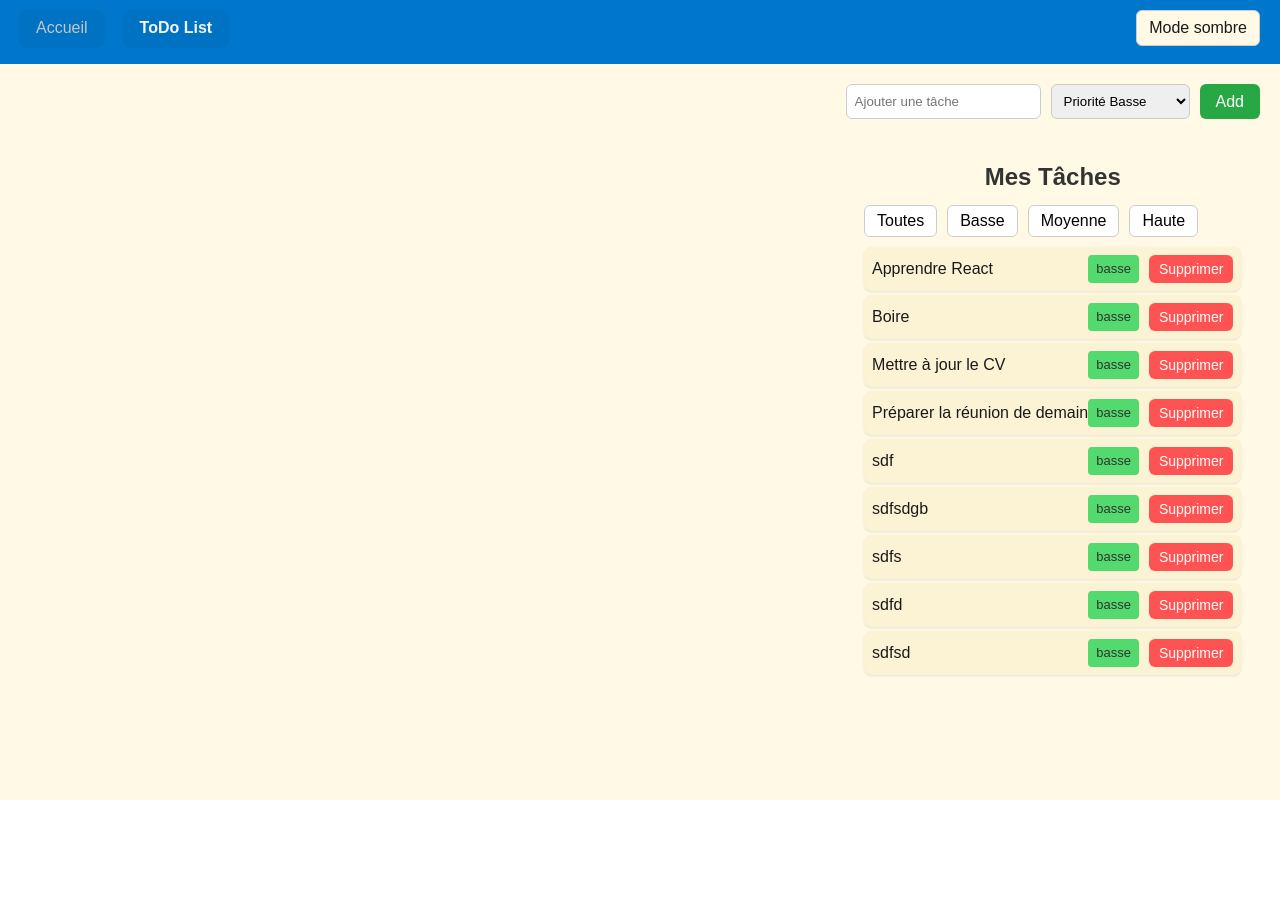
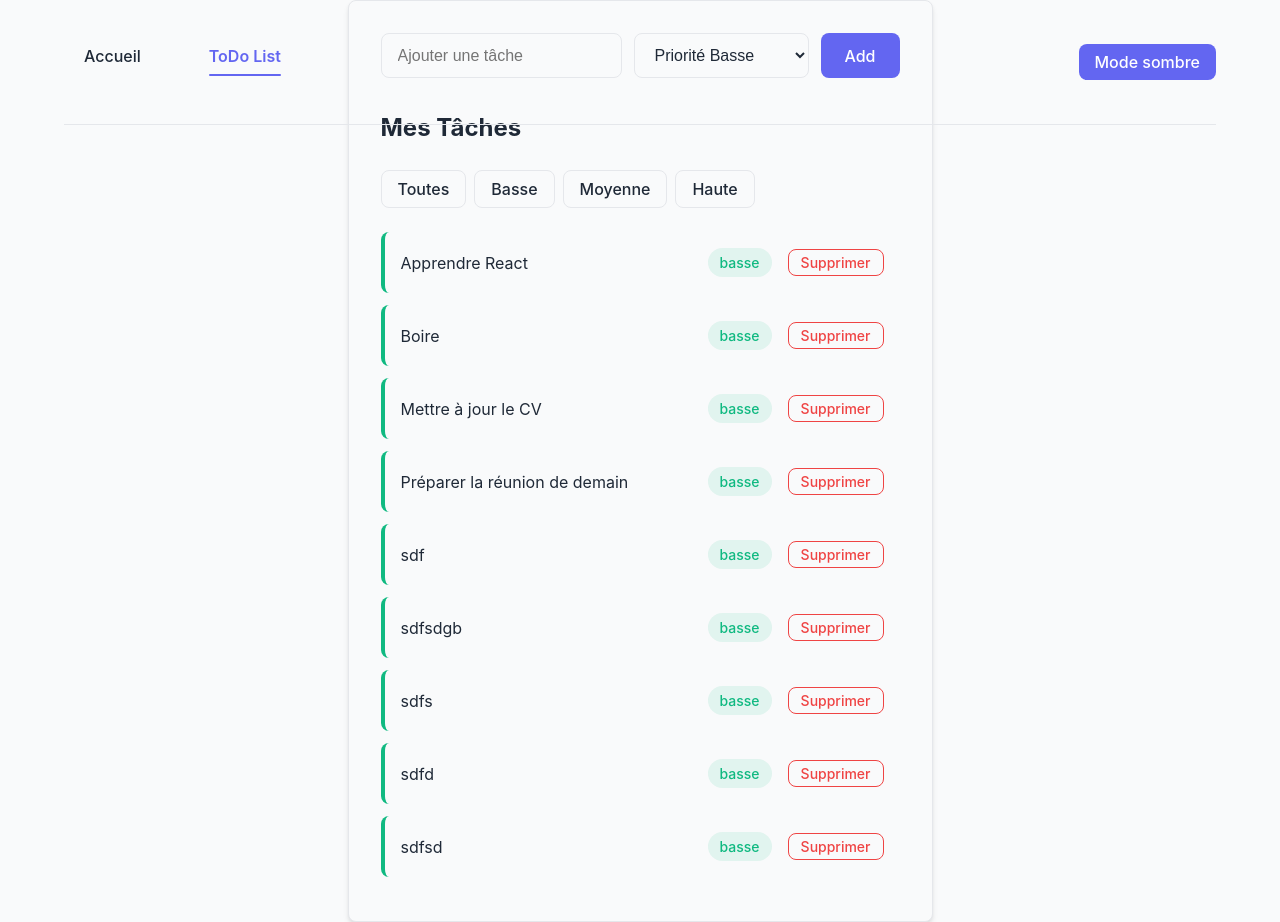
Before and after one commit to JneiraS/TodoReact, a React (Vite) app: page /todo in a window 1280 px wide. Before the commit the page ends 800 px from the top, so only its background shows below. Built offline with nearby package versions, Linux system fonts and the light colour scheme; data requests are answered from the project's data file.

Commit message:
style updated

```diff
--- a/src/App.css
+++ b/src/App.css
@@ -1,215 +1,352 @@
-/* Reset de base */
 :root {
-  --primary-color: #0077cc;
-  --secondary-color: #f5f5f5;
-  --text-color: #333;
-  --color-bg: #fff9e6;
-  --color-bg-c: #fcf3d5;
-  --color-text: #1a1a1a;
-  --height-nav : 4em;
+  --primary-color: #6366f1;
+  --primary-light: #818cf8;
+  --primary-dark: #4f46e5;
+  --success-color: #10b981;
+  --warning-color: #f59e0b;
+  --danger-color: #ef4444;
+  --gray-50: #f9fafb;
+  --gray-100: #f3f4f6;
+  --gray-200: #e5e7eb;
+  --gray-300: #d1d5db;
+  --gray-600: #4b5563;
+  --gray-700: #374151;
+  --gray-800: #1f2937;
+  --gray-900: #111827;
+  --border-radius: 8px;
+  --box-shadow: 0 4px 6px -1px rgba(0, 0, 0, 0.1), 0 2px 4px -1px rgba(0, 0, 0, 0.06);
+  --transition: all 0.2s ease-in-out;
+
+  /* Mode clair par défaut */
+  --bg-color: var(--gray-50);
+  --card-bg: var(--gray-50);
+  --text-color: var(--gray-800);
+  --border-color: var(--gray-200);
 }
 
+
 [data-theme="dark"] {
-  --color-bg: #1a1a1a;
-  --color-text: #fff9e6;
-  --color-bg-c: #202020;
+  --bg-color: var(--gray-900);
+  --card-bg: var(--gray-900);
+  --text-color: var(--gray-100);
+  --border-color: var(--gray-700);
 }
 
 
 * {
-  box-sizing: border-box;
   margin: 0;
   padding: 0;
-  font-family: Arial, sans-serif;
+  box-sizing: border-box;
 }
 
 body {
-  background-color: var(--color-bg);
-  color: #333;
-  padding: 20px;
+  font-family: 'Inter', 'Segoe UI', system-ui, sans-serif;
+  background-color: var(--bg-color);
+  color: var(--text-color);
+  line-height: 1.5;
+  transition: var(--transition);
+  min-height: 100vh;
 }
 
-/* Navbar */
+#root {
+  max-width: 1200px;
+  margin: 0 auto;
+  padding: 0 1rem;
+}
+
+/* Navigation */
 .navbar {
   position: fixed;
+  top: 0;
+  left: 5%;
+  width: 90%;
+
   display: flex;
-  height: var(--height-nav);
-  top: 0;
-  left: 0;
-  background-color: #0077cc;
-  padding: 10px 20px;
-  width: 100%;
-  margin-bottom: 20px;
+  justify-content: space-between;
+  align-items: center;
+  padding: 1.25rem 0;
+  margin-bottom: 2rem;
+  border-bottom: 1px solid var(--border-color);
 }
 
 .nav-list {
+  display: flex;
   list-style: none;
-  display: flex;
-  gap: 20px;
-}
-
-.nav-item {
-background-color: #0072c4;
-
-
+  gap: 2rem;
 }
 
 .nav-item a {
-  color: rgb(197, 197, 197);
   text-decoration: none;
-  font-weight: lighter;
+  color: var(--text-color);
+  font-weight: 500;
+  padding: 0.5rem 0;
+  position: relative;
+  transition: var(--transition);
+}
+
+.nav-item a:hover {
+  color: var(--primary-color);
 }
 
 .nav-item a.active {
-font-weight: bolder;
-color: whitesmoke;
+  color: var(--primary-color);
+  font-weight: 600;
 }
 
-.todo_container {
-  display: flex;
-  position: fixed;
-  right: 0;
-  top: calc(var(--height-nav) + 0px);
-  flex-direction: column;
-  align-items: center;
-  justify-content: center;
-  max-width: 600px;
-  margin: auto;
-  padding: 20px;
-  border-radius: 8px;
-  animation: slideInFromRight 0.5s ease-out;
+.nav-item a.active::after {
+  content: '';
+  position: absolute;
+  left: 0;
+  bottom: 0;
+  width: 100%;
+  height: 2px;
+  background-color: var(--primary-color);
+  border-radius: 1px;
 }
 
-@keyframes slideInFromRight {
-  from {
-    transform: translateX(100%);
-    opacity: 0;
-  }
-  to {
-    transform: translateX(0);
-    opacity: 1;
-  }
+.theme-switch {
+  background-color: var(--primary-color);
+  color: white;
+  border: none;
+  padding: 0.5rem 1rem;
+  border-radius: var(--border-radius);
+  cursor: pointer;
+  font-weight: 500;
+  transition: var(--transition);
 }
 
-
-/* Bouton mode sombre */
-.theme-switch {
-  position: fixed;
-  right: 20px;
-  background-color: var(--color-bg);
-  color: var(--color-text);
-  border: 1px solid #ccc;
-  padding: 8px 12px;
-  border-radius: 6px;
-  cursor: pointer;
-  margin-bottom: 20px;
+.theme-switch:hover {
+  background-color: var(--primary-dark);
+  transform: translateY(-1px);
 }
 
-/* Formulaire */
+/* Todo Container */
+.todo_container {
+  background-color: var(--card-bg);
+  border-radius: var(--border-radius);
+  border: var(--border-color) solid 1px;
+  padding: 2rem;
+  box-shadow: var(--box-shadow);
+  margin: 0 auto;
+}
+
 form {
   display: flex;
-  gap: 10px;
-  margin-bottom: 20px;
+  gap: 0.75rem;
+  margin-bottom: 2rem;
+}
+
+input[type="text"] {
+  flex: 1;
+  padding: 0.75rem 1rem;
+  border: 1px solid var(--border-color);
+  border-radius: var(--border-radius);
+  font-size: 1rem;
+  background-color: var(--bg-color);
+  color: var(--text-color);
+  transition: var(--transition);
+}
+
+input[type="text"]:focus {
+  outline: none;
+  border-color: var(--primary-light);
+  box-shadow: 0 0 0 3px rgba(99, 102, 241, 0.2);
+}
+
+select {
+  padding: 0.75rem 1rem;
+  border: 1px solid var(--border-color);
+  border-radius: var(--border-radius);
+  background-color: var(--bg-color);
+  color: var(--text-color);
+  font-size: 1rem;
+  cursor: pointer;
+  transition: var(--transition);
+}
+
+select:focus {
+  outline: none;
+  border-color: var(--primary-light);
+}
+
+button[type="submit"] {
+  background-color: var(--primary-color);
+  color: white;
+  border: none;
+  padding: 0.75rem 1.5rem;
+  border-radius: var(--border-radius);
+  font-weight: 500;
+  cursor: pointer;
+  transition: var(--transition);
+}
+
+button[type="submit"]:hover {
+  background-color: var(--primary-dark);
+  transform: translateY(-1px);
+}
+
+h2 {
+  font-size: 1.5rem;
+  margin-bottom: 1.5rem;
+  color: var(--text-color);
+}
+
+/* Filters */
+.filter-buttons {
+  display: flex;
+  gap: 0.5rem;
+  margin-bottom: 1.5rem;
   flex-wrap: wrap;
 }
 
-form input,
-form select {
-  padding: 8px;
-  border: 1px solid #ccc;
-  border-radius: 6px;
-  flex: 1;
+.filter-buttons button {
+  background-color: var(--bg-color);
+  border: 1px solid var(--border-color);
+  padding: 0.5rem 1rem;
+  border-radius: var(--border-radius);
+  color: var(--text-color);
+  cursor: pointer;
+  font-weight: 500;
+  transition: var(--transition);
 }
 
-form button {
-  padding: 8px 16px;
-  background-color: #28a745;
-  color: white;
-  border: none;
-  border-radius: 6px;
-  cursor: pointer;
+.filter-buttons button:hover {
+  background-color: var(--gray-200);
 }
 
-/* Tâches */
-h2 {
-  margin: 20px 0 10px;
+.filter-buttons button.active {
+  background-color: var(--primary-color);
+  color: white;
+  border-color: var(--primary-color);
 }
 
-.filter-buttons {
-  display: flex;
-  gap: 10px;
-  margin-bottom: 10px;
+/* Todo List */
+ul {
+  list-style: none;
 }
 
-.filter-buttons button {
-  padding: 6px 12px;
-  border: 1px solid #ccc;
-  border-radius: 6px;
-  background-color: rgb(255, 255, 255);
-  cursor: pointer;
-}
-
-/* ---------------- Liste des tâches -----------------------*/
-
 li {
-  list-style: none;
-  opacity: 1;
-  cursor: pointer;
-  padding: 12px 16px;
-  margin-bottom: 8px;
-  background-color: var(--color-bg-c);
-  color: var(--color-text);
-  border-radius: 8px;
+  background-color: var(--bg-color);
+  border-radius: var(--border-radius);
+  margin-bottom: 0.75rem !important;
+  padding: 1rem !important;
   display: flex;
   justify-content: space-between;
   align-items: center;
-  transition: background-color 0.2s ease;
-  box-shadow: 0 1px 3px rgba(0, 0, 0, 0.1);
+  transition: var(--transition);
+  border-left: 4px solid transparent;
 }
 
 li:hover {
-  background-color: #aaaaaa;
-  color:  #333;
+  transform: translateY(-2px);
+  box-shadow: var(--box-shadow);
+}
+
+li.completed {
+  text-decoration: line-through !important;
+  opacity: 0.7 !important;
 }
 
 .infos {
   display: flex;
   align-items: center;
-  gap: 10px;
+  gap: 1rem;
+}
+
+/* Priority styles */
+p.basse {
+  color: var(--success-color);
+  background-color: rgba(16, 185, 129, 0.1);
+  padding: 0.25rem 0.75rem;
+  border-radius: 1rem;
+  font-size: 0.875rem;
+  font-weight: 500;
+}
+
+p.moyenne {
+  color: var(--warning-color);
+  background-color: rgba(245, 158, 11, 0.1);
+  padding: 0.25rem 0.75rem;
+  border-radius: 1rem;
+  font-size: 0.875rem;
+  font-weight: 500;
+}
+
+p.haute {
+  color: var(--danger-color);
+  background-color: rgba(239, 68, 68, 0.1);
+  padding: 0.25rem 0.75rem;
+  border-radius: 1rem;
+  font-size: 0.875rem;
+  font-weight: 500;
+}
+
+/* Indicator on the left side of tasks based on priority */
+li:has(.basse) {
+  border-left-color: var(--success-color);
+}
+
+li:has(.moyenne) {
+  border-left-color: var(--warning-color);
+}
+
+li:has(.haute) {
+  border-left-color: var(--danger-color);
 }
 
 .delete-button {
-  background-color: #ff5252;
-  border: none;
-  color: white;
-  padding: 6px 10px;
-  border-radius: 6px;
+  background-color: transparent;
+  color: var(--danger-color);
+  border: 1px solid var(--danger-color);
+  padding: 0.25rem 0.75rem;
+  border-radius: var(--border-radius);
   cursor: pointer;
-  font-size: 14px;
-  transition: background-color 0.2s ease;
+  transition: var(--transition);
+  font-size: 0.875rem;
 }
 
 .delete-button:hover {
-  background-color: #e53935;
+  background-color: var(--danger-color);
+  color: white;
 }
 
-.moyenne {
-  background-color: #ffd54f;
-}
-.haute {
-  background-color: #ff5252;
-}
-.basse {
-  background-color: #52da6f;
+/* Responsive design */
+@media (max-width: 768px) {
+  form {
+    flex-direction: column;
+  }
+
+  .infos {
+    flex-direction: column;
+    align-items: flex-start;
+    gap: 0.5rem;
+  }
+
+  li {
+    flex-direction: column;
+    align-items: flex-start;
+  }
+
+  .infos {
+    width: 100%;
+    margin-top: 0.75rem;
+    justify-content: space-between;
+    flex-direction: row;
+  }
 }
 
+/* Animation for adding new tasks */
+@keyframes fadeIn {
+  from {
+    opacity: 0;
+    transform: translateY(10px);
+  }
+  to {
+    opacity: 1;
+    transform: translateY(0);
+  }
+}
 
-.moyenne,
-.haute,
-.basse {
-  color: #333;
-  font-size: 13px;
-  padding: 4px 8px;
-  border-radius: 4px;
-  margin: 0;
+li {
+  animation: fadeIn 0.3s ease-out forwards;
 }
```
